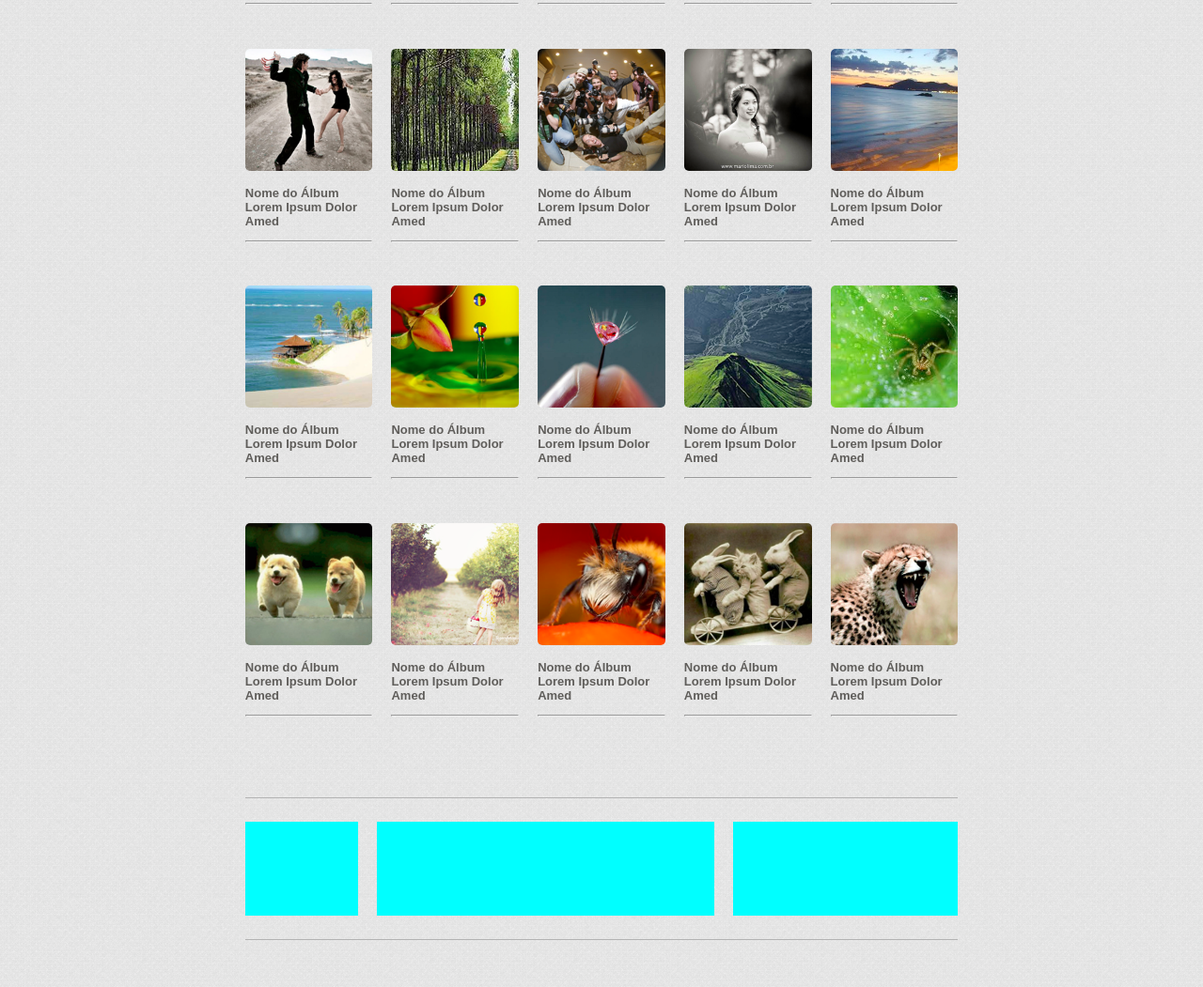
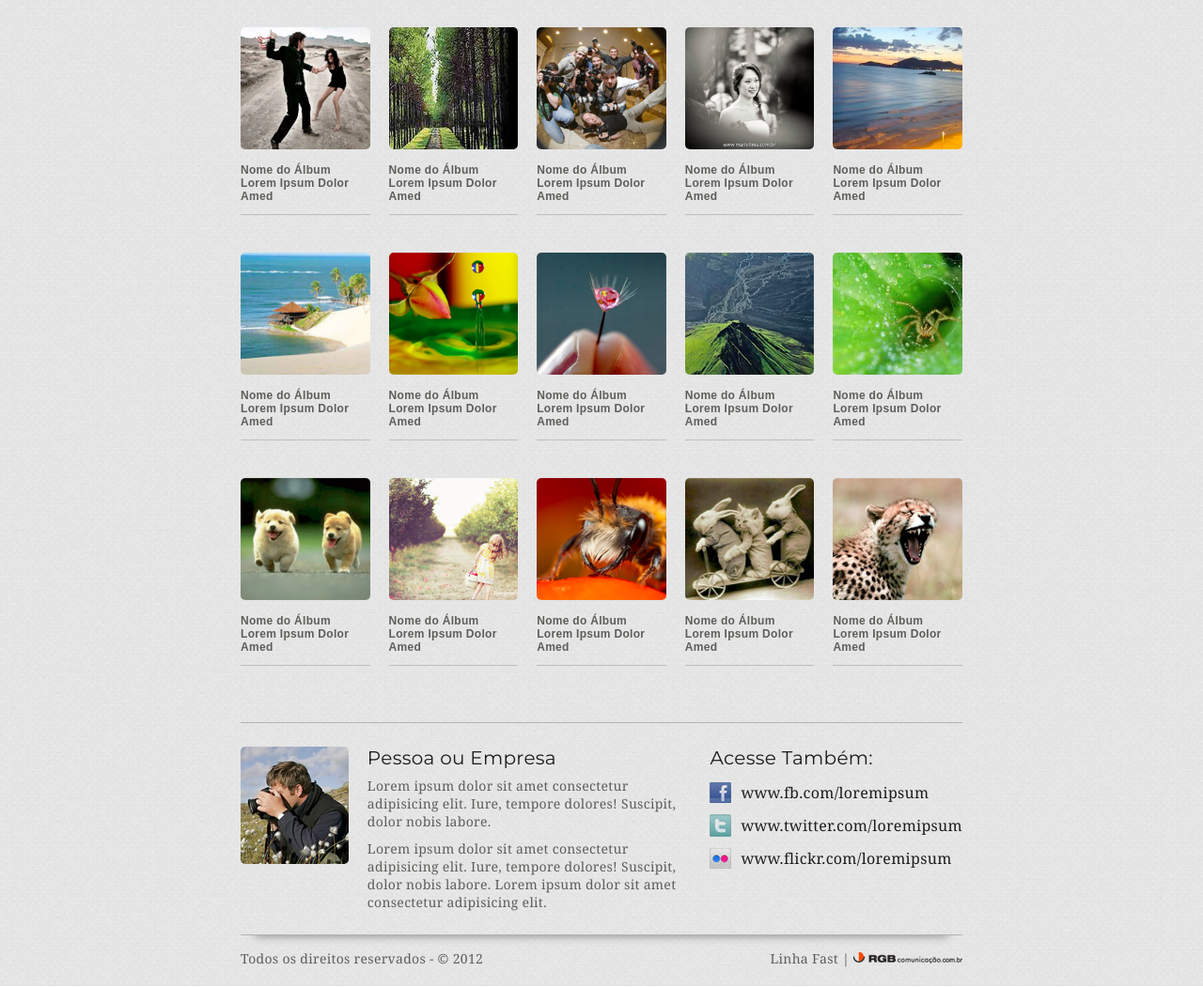
Before and after one commit to BrunoRisso58/rgb_fast, a plain HTML site: page index.html in a window 1280 px wide. Shown: the part 360-1411 px from the top of the page at 94% size. Drawn offline with Linux system fonts and the light colour scheme.

Commit message:
Criando o rodape da pagina

```diff
--- a/css/style.css
+++ b/css/style.css
@@ -1,3 +1,5 @@
+@import url('https://fonts.googleapis.com/css2?family=Montserrat:wght@100;300;400;500&display=swap');
+
 html {
     margin: 0;
     padding: 0;
@@ -5,39 +7,34 @@ html {
     background-image: url("../img/background.png");
     font-size: 1.2rem;
     font-family: Georgia, 'Times New Roman', Times, serif;
+    letter-spacing: 0.3px;
 }
 
-.page {
+body {
     width: 60%;
     margin: auto;
 }
 
 .header {
     padding-top: 10px;
-    display: -webkit-box;
-    display: -moz-box;
-    display: -ms-flexbox;
-    display: -webkit-flex;
+    border-bottom: 1px solid #B3B3B3;
     display: flex;
-    align-items: end;
-    border-bottom: 1px solid #B3B3B3;
+    justify-content: space-between;
 }
 
 #logo {
-    display: inline-block;
     width: 150px;
-    margin-bottom: 10px
+    padding-bottom: 10px;
 }
 
 .navbar {
-    float: right;
     text-align: end;
     width: 80%;
     color: #5F5D5A;
 }
 
 .phone {
-    margin-bottom: 10px
+    margin-bottom: 10px;
 }
 
 #small_number {
@@ -53,19 +50,18 @@ html {
     list-style-type: none;
     font-size: 0.9rem;
     font-weight: 100;
-    float: right;
-    margin-top: 10px
 }
 
 .list_item {
     display: inline;
-    margin-left: 20px
+    margin-left: 20px;
+    font-size: 14px;
 }
 
 .main {
     display: grid;
     margin-top: 30px;
-    margin-bottom: 60px;
+    margin-bottom: 40px;
 
     grid-template-columns: 1fr 1fr 1fr 1fr 1fr;
     grid-gap: 20px;
@@ -76,10 +72,11 @@ html {
 
 .grid_content {
     font-family: Arial, Helvetica, sans-serif;
-    font-size: 13px;
+    font-size: 12px;
     font-weight: bold;
     color: #5F5D5A;
     margin-bottom: 20px;
+    border-bottom: 1px solid #b3b3b3c5;
 }
 
 .grid_content > img {
@@ -91,7 +88,7 @@ html {
 
 .footer {
     display: grid;
-    margin-bottom: 50px;
+    margin-bottom: 10px;
 
     grid-template-columns: 1fr 3fr 2fr;
     grid-gap: 20px;
@@ -99,10 +96,59 @@ html {
     border-top: 1px solid #B3B3B3;
     padding-top: 25px;
     border-bottom: 1px solid #B3B3B3;
+    box-shadow: 0px 15px 10px -15px gray;
     padding-bottom: 25px;
 }
 
-.grid_footer {
-    height: 100px;
-    background-color: aqua;
+#footer_image {
+    width: 100%;
+    height: 125px;
+    object-fit: none;
+    object-position: top;
+    border-radius: 5px;
 }
+
+.footer_title {
+    font-family: 'Montserrat', sans-serif;
+    font-size: 20px;
+    margin-bottom: 8px;
+    color: #1d1c1b;
+}
+
+.footer_text {
+    display: block;
+    font-size: 14px;
+    font-weight: 100;
+    color: #5F5D5A;
+}
+
+.footer_text_1 {
+    margin-bottom: 10px;
+}
+
+.social_media {
+    display: flex;
+    align-items: center;
+    line-height: 35px;
+}
+
+.social_media > img {
+    margin-right: 10px;
+}
+
+.social_media > a {
+    color: #1d1c1b;
+    font-size: 16px;
+    text-decoration: none;
+    font-weight: lighter;
+}
+
+.footer_bottom {
+    display: flex;
+    justify-content: space-between;
+    font-size: 14px;
+    font-weight: 100;
+    color: #5F5D5A;
+    margin-top: 15px;
+    margin-bottom: 20px
+}
--- a/index.html
+++ b/index.html
@@ -8,8 +8,6 @@
     <link rel="stylesheet" href="css/style.css">
 </head>
 <body>
-
-    <div class="page">
 
     <header class="header">
         <img src="img/logo.png" id="logo">
@@ -35,112 +33,119 @@
         <div class="grid_content">
             <img id="img1" src="img/img1.png" alt="Imagem 1">
             <p>Nome do Álbum Lorem Ipsum Dolor Amed</p>
-                <hr>
         </div>
         <div class="grid_content">
-                <img style="object-position: right;" id="img2" src="img/img2.png" alt="Imagem 1">
+            <img style="object-position: right;" id="img2" src="img/img2.png" alt="Imagem 2">
             <p>Nome do Álbum Lorem Ipsum Dolor Amed</p>
-                <hr>
         </div>
         <div class="grid_content">
-                <img id="img3" src="img/img3.png" alt="Imagem 1">
+            <img id="img3" src="img/img3.png" alt="Imagem 3">
             <p>Nome do Álbum Lorem Ipsum Dolor Amed</p>
-                <hr>
         </div>
         <div class="grid_content">
-                <img id="img4" src="img/img4.png" alt="Imagem 1">
+            <img id="img4" src="img/img4.png" alt="Imagem 4">
             <p>Nome do Álbum Lorem Ipsum Dolor Amed</p>
-                <hr>
         </div>
         <div class="grid_content">
-                <img id="img5" src="img/img5.png" alt="Imagem 1">
+            <img id="img5" src="img/img5.png" alt="Imagem 5">
             <p>Nome do Álbum Lorem Ipsum Dolor Amed</p>
-                <hr>
         </div>
         <div class="grid_content">
-                <img id="img6" src="img/img6.png" alt="Imagem 1">
+            <img id="img6" src="img/img6.png" alt="Imagem 6">
             <p>Nome do Álbum Lorem Ipsum Dolor Amed</p>
-                <hr>
         </div>
         <div class="grid_content">
-                <img style="object-fit: none; object-position: center;" id="img7" src="img/img7.png" alt="Imagem 1">
+            <img style="object-fit: none; object-position: right;" id="img7" src="img/img7.png" alt="Imagem 7">
             <p>Nome do Álbum Lorem Ipsum Dolor Amed</p>
-                <hr>
         </div>
         <div class="grid_content">
-                <img id="img8" src="img/img8.png" alt="Imagem 1">
+            <img id="img8" src="img/img8.png" alt="Imagem 8">
             <p>Nome do Álbum Lorem Ipsum Dolor Amed</p>
-                <hr>
         </div>
         <div class="grid_content">
-                <img id="img9" src="img/img9.png" alt="Imagem 1">
+            <img id="img9" src="img/img9.png" alt="Imagem 9">
             <p>Nome do Álbum Lorem Ipsum Dolor Amed</p>
-                <hr>
         </div>
         <div class="grid_content">
-                <img id="img10" src="img/img10.png" alt="Imagem 1">
+            <img id="img10" src="img/img10.png" alt="Imagem 10">
             <p>Nome do Álbum Lorem Ipsum Dolor Amed</p>
-                <hr>
         </div>
         <div class="grid_content">
-                <img id="img11" src="img/img11.png" alt="Imagem 1">
+            <img id="img11" src="img/img11.png" alt="Imagem 11">
             <p>Nome do Álbum Lorem Ipsum Dolor Amed</p>
-                <hr>
         </div>
         <div class="grid_content">
-                <img id="img12" src="img/img12.png" alt="Imagem 1">
+            <img id="img12" src="img/img12.png" alt="Imagem 12">
             <p>Nome do Álbum Lorem Ipsum Dolor Amed</p>
-                <hr>
         </div>
         <div class="grid_content">
-                <img id="img13" src="img/img13.png" alt="Imagem 1">
+            <img id="img13" src="img/img13.png" alt="Imagem 13">
             <p>Nome do Álbum Lorem Ipsum Dolor Amed</p>
-                <hr>
         </div>
         <div class="grid_content">
-                <img style="object-fit: none; object-position: top right" id="img14" src="img/img14.png" alt="Imagem 1">
+            <img style="object-fit: none; object-position: top right" id="img14" src="img/img14.png" alt="Imagem 14">
             <p>Nome do Álbum Lorem Ipsum Dolor Amed</p>
-                <hr>
         </div>
         <div class="grid_content">
-                <img id="img15" src="img/img15.png" alt="Imagem 1">
+            <img id="img15" src="img/img15.png" alt="Imagem 15">
             <p>Nome do Álbum Lorem Ipsum Dolor Amed</p>
-                <hr>
         </div>
         <div class="grid_content">
-                <img id="img16" src="img/img16.png" alt="Imagem 1">
+            <img id="img16" src="img/img16.png" alt="Imagem 16">
             <p>Nome do Álbum Lorem Ipsum Dolor Amed</p>
-                <hr>
         </div>
         <div class="grid_content">
-                <img style="object-fit: none; object-position: top;" id="img17" src="img/img17.png" alt="Imagem 1">
+            <img style="object-fit: none; object-position: top;" id="img17" src="img/img17.png" alt="Imagem 17">
             <p>Nome do Álbum Lorem Ipsum Dolor Amed</p>
-                <hr>
         </div>
         <div class="grid_content">
-                <img id="img18" src="img/img18.png" alt="Imagem 1">
+            <img id="img18" src="img/img18.png" alt="Imagem 18">
             <p>Nome do Álbum Lorem Ipsum Dolor Amed</p>
-                <hr>
         </div>
         <div class="grid_content">
-                <img id="img19" src="img/img19.png" alt="Imagem 1">
+            <img id="img19" src="img/img19.png" alt="Imagem 19">
             <p>Nome do Álbum Lorem Ipsum Dolor Amed</p>
-                <hr>
         </div>
         <div class="grid_content">
-                <img id="img20" src="img/img20.png" alt="Imagem 1">
+            <img id="img20" src="img/img20.png" alt="Imagem 20">
             <p>Nome do Álbum Lorem Ipsum Dolor Amed</p>
-                <hr>
         </div>
     </main>
 
     <footer class="footer">
-            <div class="grid_footer"></div>
-            <div class="grid_footer"></div>
-            <div class="grid_footer"></div>
+        <div class="grid_footer">
+            <img src="img/footer-image.png" id="footer_image" alt="Pessoa ou Empresa">
+        </div>
+        <div class="grid_footer">
+            <div class="footer_title">Pessoa ou Empresa</div>
+            <span class="footer_text footer_text_1">Lorem ipsum dolor sit amet consectetur adipisicing elit. Iure, tempore dolores! Suscipit, dolor nobis labore.</span>
+            <span class="footer_text footer_text_2">Lorem ipsum dolor sit amet consectetur adipisicing elit. Iure, tempore dolores! Suscipit, dolor nobis labore. Lorem ipsum dolor sit amet consectetur adipisicing elit.</span>
+        </div>
+        <div class="grid_footer">
+            <div class="footer_title">Acesse Também:</div>
+            <div class="social_media">
+                <img src="img/facebook-icon.png" alt="Ícone do Facebook">
+                <a href="#">www.fb.com/loremipsum</a>
+            </div>
+            <div class="social_media">
+                <img src="img/twitter-icon.png" alt="Ícone do Facebook">
+                <a href="#">www.twitter.com/loremipsum</a>
+            </div>
+            <div class="social_media">
+                <img src="img/flickr-icon.png" alt="Ícone do Facebook">
+                <a href="#">www.flickr.com/loremipsum</a>
+            </div>
+        </div>
     </footer>
 
+    <div class="footer_bottom">
+        <span>Todos os direitos reservados - © 2012</span>
+        <span>
+            Linha Fast |
+            <img src="img/rgb-site.png" alt="Logo com link do site">
+        </span>
     </div>
+
 
 </body>
 </html>
```
Also changed, not shown: img/facebook-icon.png (added), img/flickr-icon.png (added), img/footer-image.png (added), img/rgb-site.png (added), img/twitter-icon.png (added). Lines whose indentation alone changed are shown as unchanged.
